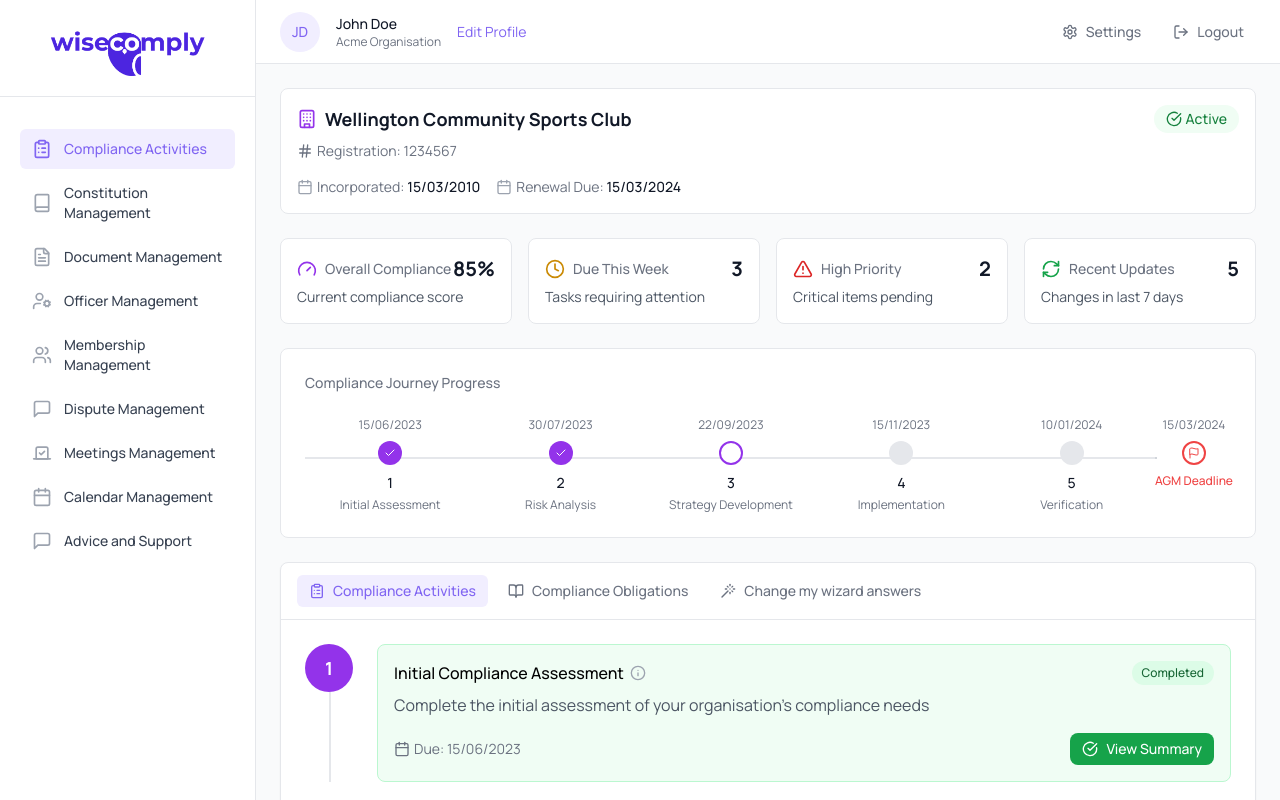
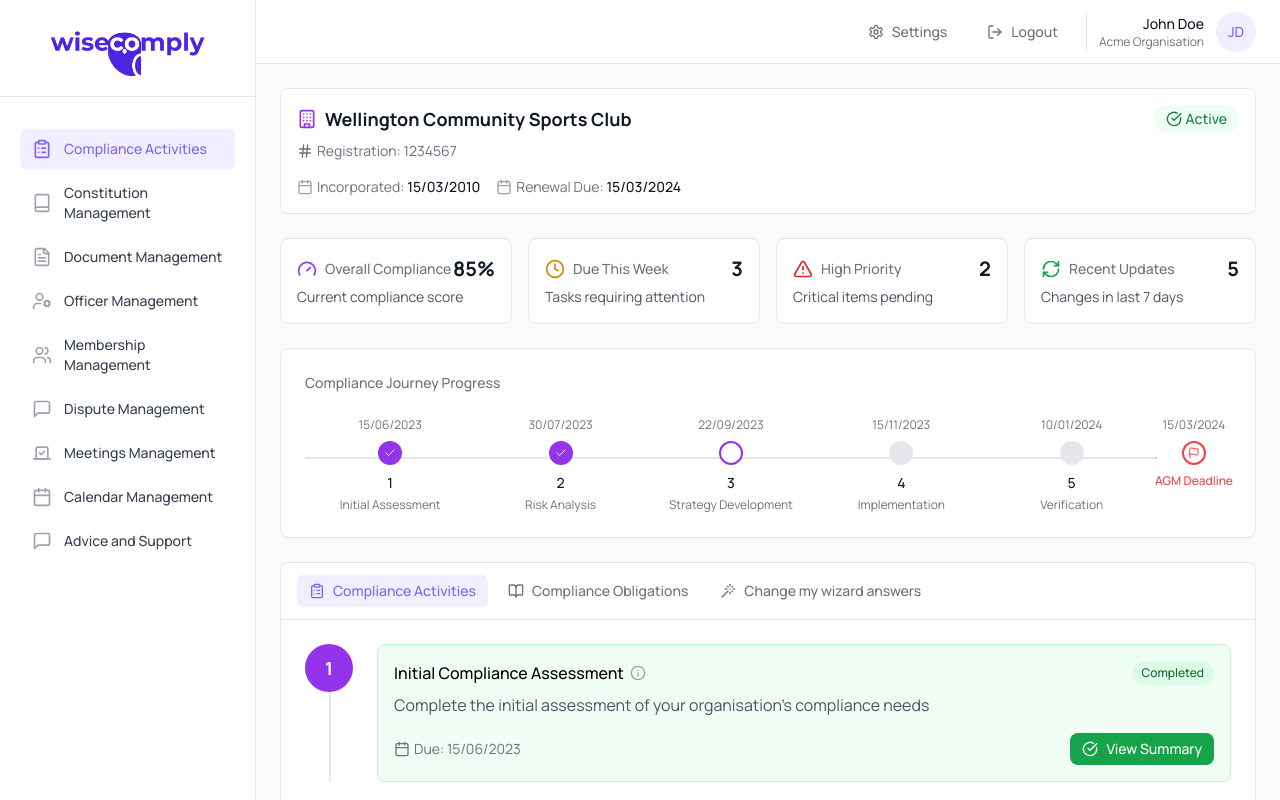
Before and after one commit to eudoca/wisecomply_new, a React (Vite) app: page /compliance in a window 1280 px wide. Built offline with nearby package versions, Linux system fonts and the light colour scheme.

Commit message:
Redesign header: Move user info to right side and remove redundant Edit Profile link

```diff
--- a/src/components/layout/Header.tsx
+++ b/src/components/layout/Header.tsx
@@ -1,6 +1,6 @@
 import React from 'react';
 import { Link } from 'react-router-dom';
-import { LogOutIcon, SettingsIcon, UserIcon } from 'lucide-react';
+import { LogOutIcon, SettingsIcon } from 'lucide-react';
 import { Button } from '../ui/Button';
 
 export const Header: React.FC = () => {
@@ -19,26 +19,10 @@ export const Header: React.FC = () => {
   return (
     <header className="bg-white border-b border-gray-200 h-16 flex items-center justify-between px-6">
       <div className="flex items-center space-x-4">
-        <div className="flex-shrink-0">
-          <div className="w-10 h-10 rounded-full bg-brand-light flex items-center justify-center">
-            <span className="text-brand-primary font-medium text-sm">
-              {user.name.split(' ').map(n => n[0]).join('')}
-            </span>
-          </div>
-        </div>
-        <div>
-          <p className="text-sm font-medium text-gray-900">{user.name}</p>
-          <p className="text-xs text-gray-500">{user.organization}</p>
-        </div>
-        <Link
-          to="/settings/profile"
-          className="text-sm text-brand-primary hover:text-brand-dark ml-2"
-        >
-          Edit Profile
-        </Link>
+        {/* Left side - empty or could contain page title or breadcrumbs */}
       </div>
 
-      <div className="flex items-center space-x-2">
+      <div className="flex items-center space-x-4">
         <Link to="/settings">
           <Button
             variant="ghost"
@@ -59,6 +43,20 @@ export const Header: React.FC = () => {
           <LogOutIcon className="w-4 h-4" />
           <span className="hidden sm:inline">Logout</span>
         </Button>
+
+        <div className="flex items-center space-x-3 pl-3 border-l border-gray-200">
+          <div>
+            <p className="text-sm font-medium text-gray-900 text-right">{user.name}</p>
+            <p className="text-xs text-gray-500 text-right">{user.organization}</p>
+          </div>
+          <div className="flex-shrink-0">
+            <div className="w-10 h-10 rounded-full bg-brand-light flex items-center justify-center">
+              <span className="text-brand-primary font-medium text-sm">
+                {user.name.split(' ').map(n => n[0]).join('')}
+              </span>
+            </div>
+          </div>
+        </div>
       </div>
     </header>
   );
```
